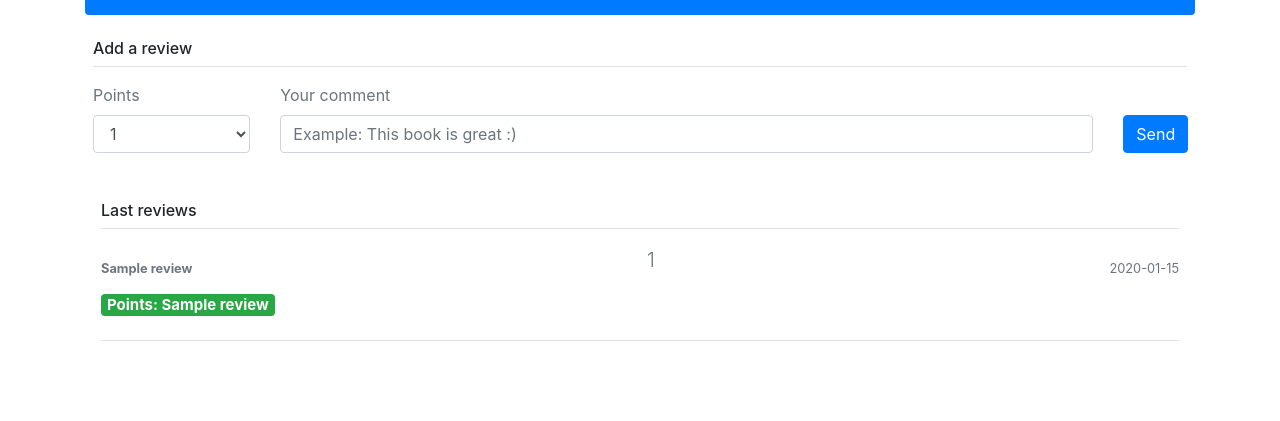
After one commit to eduardocastrogt/cs50-project1, a Flask app: template templates/detail_book.html in a window 1280 px wide. The commit adds this page. Shown: the part 379-800 px from the top of the page. Run offline with Flask 2, Linux system fonts and the light colour scheme; the template is opened without the code that fills it: most values are stand-ins (such as "Sample title", 1, 10 or a date in 2020); one stand-in notice (Sample message) is shown; some libraries are stand-ins or nearby versions.

Commit message:
Book detail

```diff
--- /dev/null
+++ b/templates/detail_book.html
@@ -0,0 +1,82 @@
+{% extends "layaout.html" %}
+
+
+{% block title %}
+<title>Book detail</title>
+{% endblock title %}
+
+{% include "nav.html" %}
+
+{% block content %}
+<!-- goodreads do not provide a cover images -->
+{% for message in get_flashed_messages() %}
+<div class="alert alert-warning alert-dismissible fade show" role="alert">
+    <strong> {{ message }}</strong>
+    <button type="button" class="close" data-dismiss="alert" aria-label="Close">
+        <span aria-hidden="true">&times;</span>
+    </button>
+</div>
+{% endfor %}
+<!-- This template is provided by bootstrap: https://getbootstrap.com/docs/4.0/examples/offcanvas/ -->
+<div role="main" class="container">
+    <div class="d-flex align-items-center p-3 my-3 text-white-65 bg-primary rounded box-shadow">
+        <img class="mr-3" src="http://covers.openlibrary.org/b/isbn/0{{book[1]}}-M.jpg" alt="" width="180" height="240">
+        <div class="lh-100">
+            <h4 class="mb-0 text-white lh-100">{{book[2]}}</h4>
+            <small>{{book[3]}}</small> / <small>{{book[4]}}</small><br>
+            GoodReaders information
+            <hr>
+            <span class="badge badge-success">No. of rating: {{bookinfo['ratings_count']}}</span> <br>
+            <span class="badge badge-success">Raiting AVG: {{bookinfo['average_rating']}}</span>
+
+        </div>
+    </div>
+
+    <div class="my-2 p-2 bg-white rounded box-shadow">
+        <h6 class="border-bottom border-gray pb-2 mb-0">Add a review</h6>
+        <div class="media text-muted pt-3 d-flex align-items-center">
+            <form style="width: 100%;" method="POST">
+                <div class="row">
+                    <div class="col">
+                        <label for="">Points</label>
+                        <select name="points" id="points" class="form-control">
+                            <option value="1">1</option>
+                            <option value="2">2</option>
+                            <option value="3">3</option>
+                            <option value="4">4</option>
+                            <option value="5">5</option>
+                        </select>
+                    </div>
+                    <div class="col-9">
+                        <label for="">Your comment</label>
+                        <input type="text" name="comment" id="comment" class="form-control"
+                            placeholder="Example: This book is great :)" required>
+                    </div>
+                    <div class="col-1 my-2">
+                        <label for=""></label>
+                        <button type="submit" class="btn btn-primary">Send</button>
+                    </div>
+                </div>
+            </form>
+        </div>
+    </div>
+
+    <div class="my-3 p-3 bg-white rounded box-shadow">
+        <h6 class="border-bottom border-gray pb-2 mb-0">Last reviews</h6>
+        {% if review %}
+        {% for r in review %}
+        <div class="media text-muted pt-3">
+            <div class="media-body pb-3 mb-0 small lh-125 border-bottom border-gray">
+                <div class="d-flex justify-content-between align-items-center w-100">
+                    <strong class="text-gray-dark">{{r[2]}}</strong>
+                    <p class="text-gray-dark lead">{{r[0]}}</p>
+                    <span>{{r[3].strftime('%Y-%m-%d')}}</span>
+                </div>
+                <h5><span class="badge badge-success">Points: {{r[1]}}</span></h5>
+            </div>
+        </div>
+        {% endfor %}
+        {% endif %}
+    </div>
+</div>
+{% endblock content %}
```
Also changed, not shown: postgreSQL/query.sql (+11 -0 lines), templates/layaout.html (+8 -0 lines).
